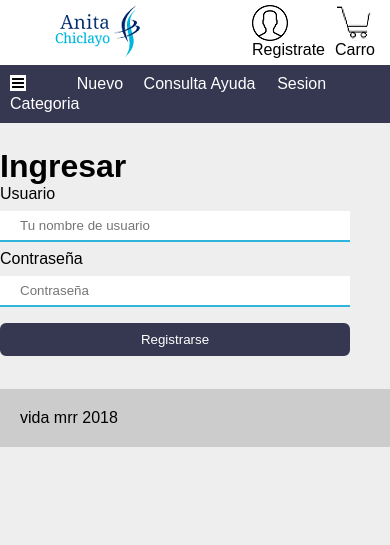
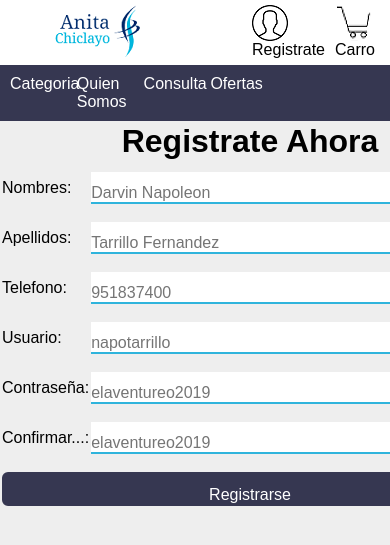
Before and after one commit to darvinnapoleon/JaenCutervo, a PHP site: page /SisGolosinas/nuevo in a window 390 px wide; the page is wider, and only the part inside the window is pictured. Shown: the top 545 px of that part. Run offline with PHP 8.4, Linux system fonts and the light colour scheme.

Commit message:
estoy por implementar un design responsive

```diff
--- a/controllers/nuevo.php
+++ b/controllers/nuevo.php
@@ -8,20 +8,20 @@ class nuevo extends controller
     function render(){
         $this->view->render('nuevo/index');
     }
-    function render1(){
-        $this->view->render('main/index');
-    }
-    function registrarUsuario(){
-        $nomusu= $_POST['nomusu'];
-        $conusu= $_POST['conusu'];
+    function registrarCliente(){
+        $nomcli= $_POST['nomcli'];
+        $apecli= $_POST['apecli'];
+        $telcli= $_POST['telcli'];
+        $usucli= $_POST['usucli'];
+        $concli= $_POST['concli'];
         $mensaje="";
-        if($this->model->insusu(['nomusu' => $nomusu, 'conusu' => $conusu])){
-            $mensaje = "Nuevo usuario creado";
+        if($this->model->regcli(['nomcli' => $nomcli,'apecli' => $apecli,'telcli' => $telcli,'usucli' => $usucli, 'concli' => $concli])){
+            $mensaje = "Datos registrados correctamente";
 
         }else{
-            $mensaje = "El usuario ya existe";
+            $mensaje = "Tu ya estas registrado";
         }
         $this->view->mensaje = $mensaje;
-        $this->render1();
+        $this->render();
     }
 }
--- a/models/nuevomodel.php
+++ b/models/nuevomodel.php
@@ -7,11 +7,12 @@ class NuevoModel extends model
         parent::__construct();
     }
 
-     public function insusu($datos)
+     public function regcli($datos)
     {
+         $md5pass = md5($datos['concli']);
         try{
-            $query= $this->db->connect()->prepare('INSERT INTO USUARIO (NOMUSU, CONUSU) VALUES(:nomusu, :conusu)');
-            $query->execute(['nomusu' => $datos['nomusu'], 'conusu' => $datos['conusu']]);
+            $query= $this->db->connect()->prepare('INSERT INTO cliente (nomcli, apecli, telcli, usucli, concli) VALUES(:nomcli, :apecli, :telcli, :usucli, :concli)');
+            $query->execute(['nomcli' => $datos['nomcli'], 'apecli' => $datos['apecli'], 'telcli' => $datos['telcli'], 'usucli' => $datos['usucli'], 'concli' => $md5pass]);
             return true;
         }catch(PDOException $e){
 
--- a/public/css/default.css
+++ b/public/css/default.css
@@ -1,4 +1,6 @@
-* {
+@import url(pri.css);
+
+*{
     margin:0px;
     padding:0px;
 }
@@ -10,6 +12,7 @@ body{
 .nav{
      background: #363751;
      overflow: hidden;
+
 }
 .nav .menu_main{
     list-style: none;
@@ -71,13 +74,7 @@ body{
     background-color: #ccc;
     padding: 20px;
 }
-#main {
 
-    padding: 25px 0;
-    width: 500px;
-    margin: 0 auto;
-
-}
 .center{
 
     margin: 0 auto;
@@ -85,17 +82,7 @@ body{
 .error{
     color: #ac2323;
 }
-#boton{
-    color: #fff;
-     background: #363751;
-    border: 2px solid #363751;
-    border-radius: 6px;
 
-}
-#boton:hover {
-    background-color:#2FB4DC ;
-    color: white;
-    border: 2px solid  #2FB4DC;}
 div>form>p>input{
     width: 70%;
     padding: 7px 20px;
@@ -104,3 +91,56 @@ div>form>p>input{
     border-bottom: 2px solid #2FB4DC;
 
 }
+.tabla{
+    width: 300px;
+    margin:auto;
+    position: absolute;
+    top: 0;
+    left: 0;
+    right: 0;
+    bottom: 0;
+    overflow: auto;
+}
+.tabusu{
+    margin: 0 auto;
+    width: 300px;
+
+}
+.tabcli{
+   margin: 0 auto;
+   width: 500px;
+}
+
+.inpsub{
+    color: #fff;
+    background: #363751;
+    border: 2px solid #363751;
+    border-radius: 6px;
+    width:100%;
+
+}
+.inpsub:hover {
+     background-color:#2FB4DC ;
+    color: white;
+    border: 2px solid  #2FB4DC;}
+.inptex{
+    width:100%;
+    border: none;
+    border-bottom: 2px solid #2FB4DC;
+
+
+}
+.input{
+
+    padding-top: 12px;
+    margin: 8px 0;
+    font-family: Arial, Helvetica, sans-serif;
+    font-size: 16px;
+}
+.pritit{
+    background: url('public/img/pritit.png');
+}
+section{
+    width: 100%;
+    margin-bottom: 25px;
+}
--- /dev/null
+++ b/public/css/pri.css
@@ -0,0 +1,18 @@
+#banner{
+    margin-top: 50px;
+    position: relative;
+}
+#banner img{
+    width: 100%;
+    height: 100%;
+}
+#banner .contenedor1{
+    position: absolute;
+    top: 50%;
+    left: 50%;
+    transform: translateX(-50%) translateY(-50%);
+    color:#fff;
+}
+#banner h2 {
+    font-size: 28px;
+}
--- a/views/header.php
+++ b/views/header.php
@@ -1,17 +1,11 @@
-<!DOCTYPE html>
-<!--
-To change this license header, choose License Headers in Project Properties.
-To change this template file, choose Tools | Templates
-and open the template in the editor.
--->
 <html>
     <head>
         <meta charset="UTF-8">
         <title></title>
         <link rel="StyleSheet" href="<?php echo constant('URL'); ?>public/css/default.css">
-
     </head>
     <body>
+
         <nav id="header0">
             <a href="<?php echo constant('URL'); ?>main" ><img src="<?php echo constant('URL'); ?>public/img/log.png"></a>
             <a href="" id="imghea"><img src="<?php echo constant('URL'); ?>public/img/car.png" ><p>Carro</p></a>
@@ -19,17 +13,14 @@ and open the template in the editor.
         </nav>
         <nav class="nav">
             <ul class="menu_main" >
-                <li><a href="" ><img src="<?php echo constant('URL'); ?>public/img/men.png">Categoria</a>
+                <li><a href="" >Categoria</a>
                     <ul class="sub_menu">
                         <li><a href="<?php echo constant('URL'); ?>conpro">Caramelos</a></li>
                         <li><a href="">Chupetes</a></li>
                     </ul></li>
-            <li><a href="<?php echo constant('URL'); ?>nuevo">Nuevo</a></li>
-            <li><a href="<?php echo constant('URL'); ?>consulta">Consulta</a></li>
-            <li><a href="<?php echo constant('URL'); ?>ayuda">Ayuda</a></li>
-            <li><a href="<?php echo constant('URL'); ?>sesion">Sesion</a></li></ul>
-
+                <li><a href="<?php echo constant('URL'); ?>sesion">Quien Somos</a></li>
+                <li><a href="<?php echo constant('URL'); ?>consulta">Consulta</a></li>
+                <li><a href="<?php echo constant('URL'); ?>ayuda">Ofertas</a></li>
         </nav>
-
     </body>
 </html>
--- a/views/nuevo/index.php
+++ b/views/nuevo/index.php
@@ -1,30 +1,61 @@
-
-<html>
+<html lang="en">
     <head>
         <meta charset="UTF-8">
-        <title></title>
+        <meta name="viewport" content="width=device-width, initial-scale=1.0">
+        <meta http-equiv="X-UA-Compatible" content="ie=edge">
+        <title>Registrarse</title>
     </head>
     <body>
 
-        <?php require 'views/header.php'; ?>
-        <div id="main">
-            <h1 class="center">Ingresar</h1>
-            <div class="center"><?php echo $this->mensaje; ?></div>
-            <form method="post" action="<?php echo constant('URL'); ?>nuevo/registrarUsuario" name="datusu">
-                <p>
-                    <label for="nombre">Usuario</label><br>
-                    <input type="text" name="nomusu" placeholder="Tu nombre de usuario" required="">
-                </p>
-                <p>
-                    <label for="password">Contraseña</label><br>
-                    <input type="password" name="conusu" placeholder="Contraseña" required="">
-                </p>
-                <p>
-                    <input type="submit" value="Registrarse" id="boton" required>
-                </p>
-            </form>
-        </div>
-        <?php require 'views/footer.php'; ?>
+                <?php require 'views/header.php'; ?>
 
+
+        <form method="POST" action="<?php echo constant('URL'); ?>nuevo/registrarCliente" name="datusu">
+
+            <table border="0"  class="tabcli">
+                <tr>
+                    <td colspan="2"><center><h1>Registrate Ahora</h1></center></td>
+                </tr>
+
+                <tr>
+                    <td colspan="2">
+                        <?php if(isset($this->mensaje)){echo $this->mensaje;}?>
+                    </td>
+                </tr>
+
+                <tr>
+                    <td>Nombres:</td>
+                    <td width="90%"><input type="text" name="nomcli" placeholder="Darvin Napoleon" required="" class="input inptex"></td>
+                </tr>
+                <tr>
+                    <td>Apellidos:</td>
+                    <td><input type="text" name="apecli" placeholder="Tarrillo Fernandez" required="" class="input inptex"></td>
+                </tr>
+                <tr>
+                    <td>Telefono:</td>
+                    <td><input type="text" name="telcli" placeholder="951837400" required="" class="input inptex"></td>
+                </tr>
+                <tr>
+                    <td>Usuario:</td>
+                    <td><input type="text" name="usucli" placeholder="napotarrillo" required="" class="input inptex"></td>
+                </tr>
+                <tr>
+                    <td>Contraseña:</td>
+                    <td><input type="password" name="concli" placeholder="elaventureo2019" required="" class="input inptex"></td>
+                </tr>
+                 <tr>
+                    <td>Confirmar...:</td>
+                    <td><input type="password" name="concon" placeholder="elaventureo2019" required="" class="input inptex"></td>
+                </tr>
+
+                <tr>
+                    <td colspan="2"><center><input type="submit" value="Registrarse"  required="" class ="input inpsub"></center></td>
+                </tr>
+
+            </table>
+        </form>
+
+        <?php //require 'views/footer.php'; ?>
     </body>
+
 </html>
```
Also changed, not shown: models/cliente.php (added, +10 -0 lines), views/main/index.php (+9 -3 lines), views/sesion/index.php (+31 -19 lines), public/img/pritit.png (added), public/img/use.png (added).
